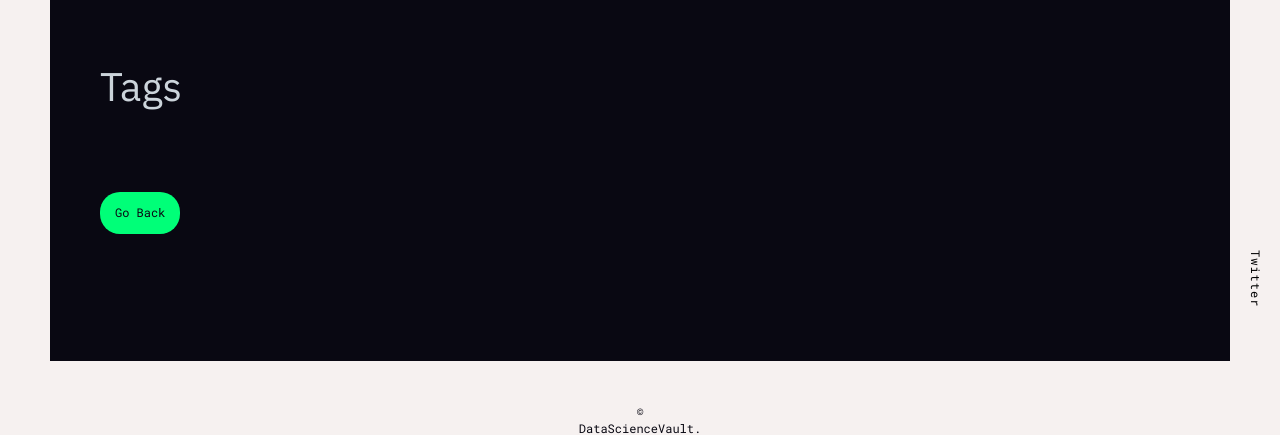
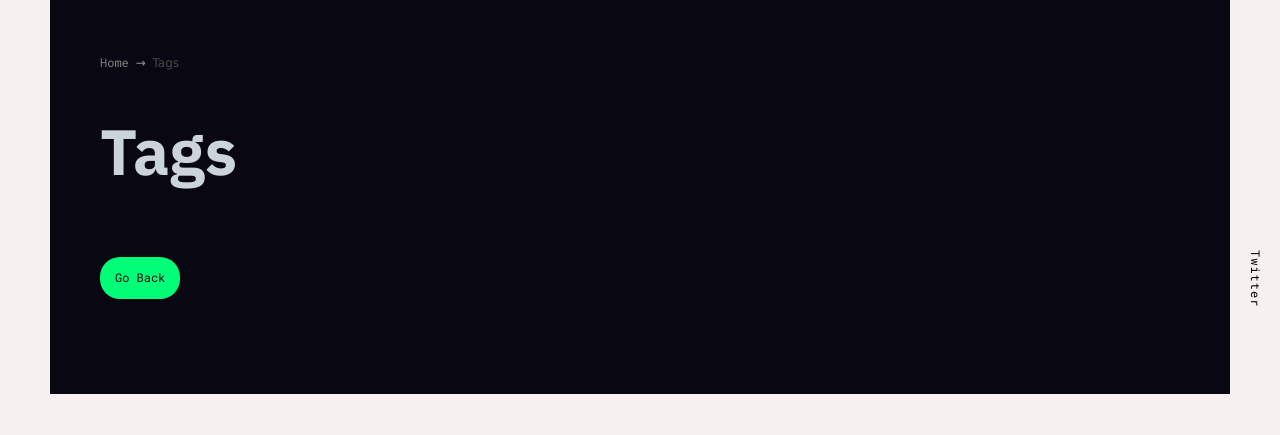
Before and after one commit to qu4ku/dshub-website, a Django app: page /tags/ in a window 1280 px wide. Shown: the part 80-515 px from the top of the page. Run offline with Django 3.2, Linux system fonts and the light colour scheme; data that the repository does not hold is empty; some libraries are stand-ins or nearby versions.

Commit message:
braedcrumbs + subpage headers

```diff
--- a/src/static/css/styles.css
+++ b/src/static/css/styles.css
@@ -539,7 +539,9 @@ input[type=search] {
 
 .subpage-header {
 	font-family: 'IBM Plex Sans', sans-serif;
-	font-size: 40px;
+	font-size: 64px;
+	line-height: 72px;
+	font-weight: bold;
 	margin-bottom: 20px;
 
 	color: var(--text-light);
@@ -687,14 +689,14 @@ input[type=search] {
 	font-size: 64px;
 	line-height: 72px;
 	font-weight: bold;
-	margin-bottom: 30px;
+	margin-bottom: 20px;
 }
 
 .books>h2 {
 	font-size: 20px;
 	line-height: 36px;
 	/* font-weight: bold; */
-	margin-bottom: 30px;
+	margin-bottom: 40px;
 
 
 }
@@ -762,12 +764,15 @@ input[type=search] {
 	margin-bottom: 40px;
 }
 
-
 .book-categories {
 	/* background: #2b2b2b; */
 	padding: 20 0px;
 	width: 100%;
-	margin-bottom: 40px;
+
+	padding: 20px 0;
+	border-top: 1px solid rgb(49, 49, 49);
+	border-bottom: 1px solid rgb(49, 49, 49);
+	margin-bottom: 50px;
 }
 
 .book-categories-title {
@@ -809,7 +814,7 @@ input[type=search] {
 
 /*------------------ 404 ------------------*/
 
-.error404 .subpage-header {
+.error404 {
     font-size: 120px;
     font-weight: bold;
     margin-bottom: 0;
@@ -818,3 +823,30 @@ input[type=search] {
 .error404 p {
 	margin-bottom: 30px;
 }
+
+
+/*------------------ 404 ------------------*/
+
+.breadcrumbs {
+	color: var(--text-dark);
+	display: inline-block;
+	list-style: none;
+	font-size: 12px;
+	margin-bottom: 40px;
+}
+
+.breadcrumbs ul li {
+	display: inline-block;
+	padding-right: 3px;
+	color: #494949;
+}
+
+.breadcrumbs ul li a {
+	/* color: white; */
+	color: grey;
+}
+
+
+.breadcrumbs span {
+	padding-right: 3px;
+}
--- a/src/templates/tags.html
+++ b/src/templates/tags.html
@@ -7,6 +7,13 @@
 {% block content %}
 <div class="content">
 	<div class="about">
+		<div class="breadcrumbs">
+			<ul>
+				<li><a href="{% url 'home' %}">Home</a></li>
+				<span> → </span>
+				<li>Tags</li>
+			</ul>
+		</div>
 		<h2 class="subpage-header">Tags</h2>
 		{% for tag in tags %}
 			<a class="button-tag" href="{% url 'tag' slug=tag.0 %}">{{ tag.0 }}<span>{{ tag.1 }}</span></a>
```
Also changed, not shown: src/books/templates/book-category.html (+12 -0 lines), src/books/templates/books.html (+9 -0 lines), src/templates/about.html (+9 -0 lines), src/templates/post-detail.html (+8 -0 lines).
